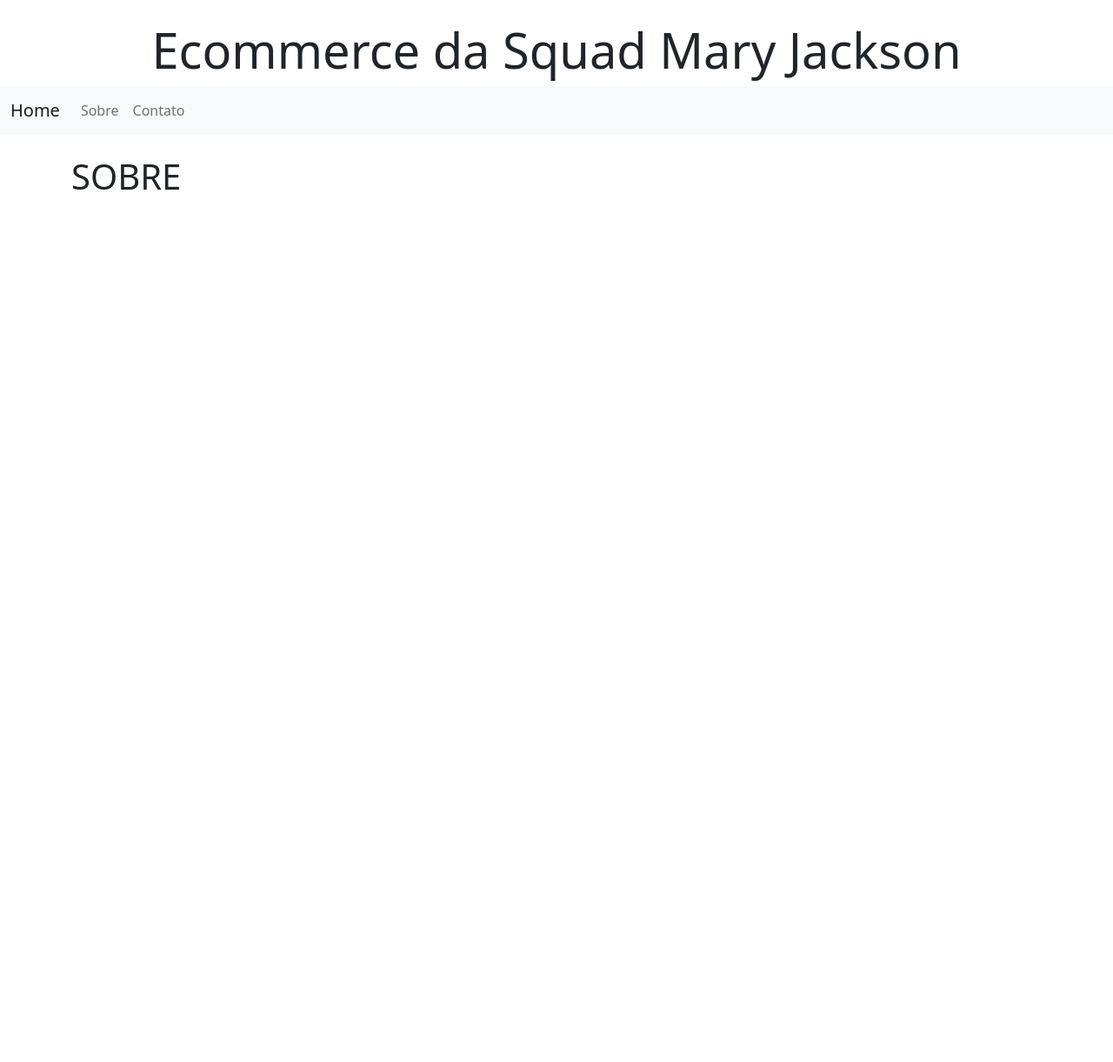
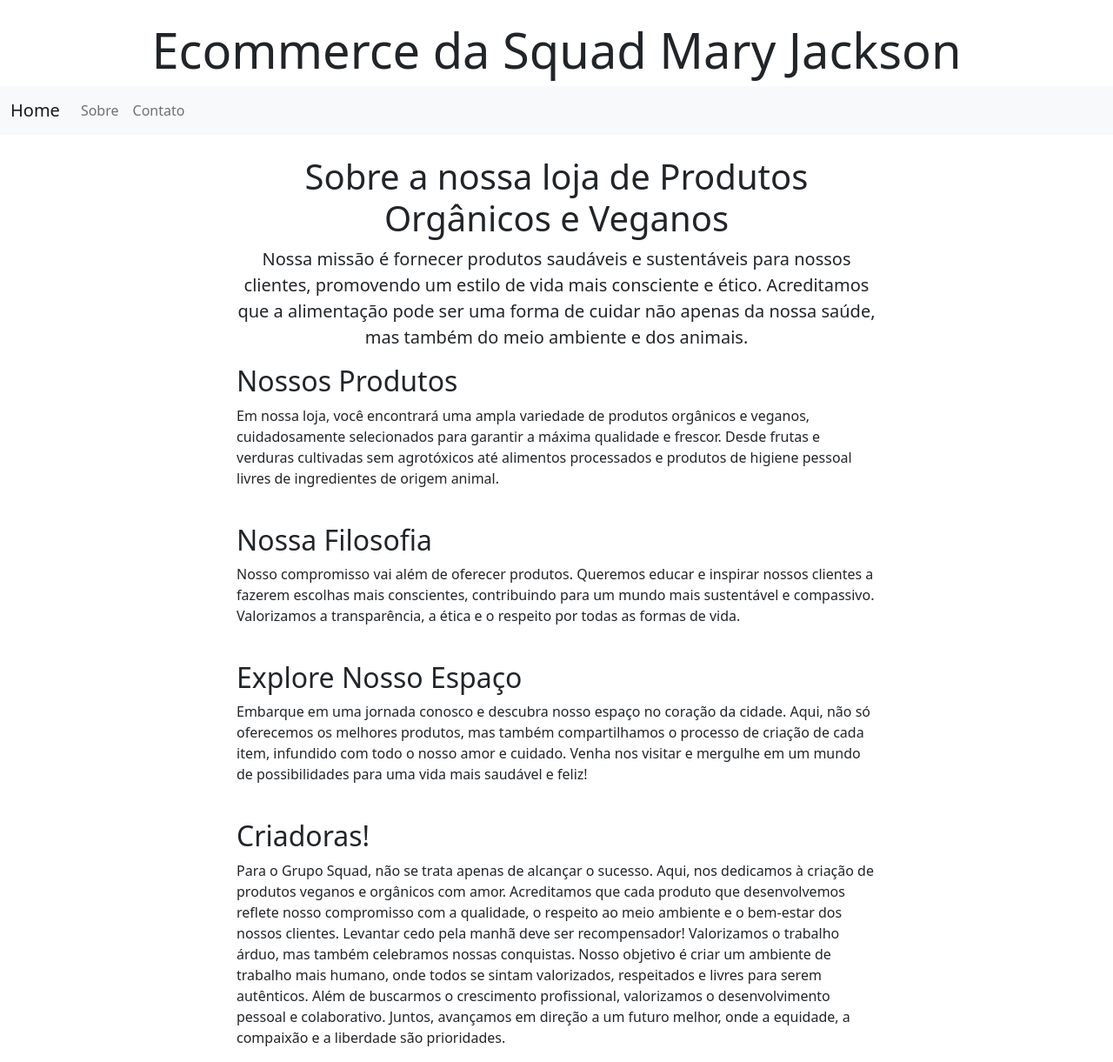
Before and after one commit to tainatravassos/Ecommerce_Mary_Jackson, a Django app: page /sobre/ in a window 1280 px wide. Shown: the whole page at 87% size. Before the commit the page ends 218 px from the top, so only its background shows below. Run offline with Django 5.2, Linux system fonts and the light colour scheme.

Commit message:
feat: inicio do template 'sobre'

```diff
--- a/templates/sobre.html
+++ b/templates/sobre.html
@@ -1,9 +1,48 @@
 {% extends 'base.html' %}
-<title>{% block title%}Sobre{% endblock%}</title>
+{% load static %}
+
+{% block title %}
+    Sobre
+{% endblock %}
+
 {% block content %}
+<div class="container mt-4" >
+    <div class="row">
+        <div class="col-md-8 offset-md-2 text-center">
+            <h1 class="text-center">Sobre a nossa loja de Produtos Orgânicos e Veganos</h1>
+            <p class="lead text-center">Nossa missão é fornecer produtos saudáveis e sustentáveis para nossos clientes, promovendo um estilo de vida mais consciente e ético. Acreditamos que a alimentação pode ser uma forma de cuidar não apenas da nossa saúde, mas também do meio ambiente e dos animais.</p>
+        </div>
+    </div>
 
-<div class="container mt-4">
-    <h1>SOBRE</h1>
+    <div class="row mt-4text-center ">
+        <div class="col-md-8 offset-md-2">
+            <h2>Nossos Produtos</h2>
+            <p>Em nossa loja, você encontrará uma ampla variedade de produtos orgânicos e veganos, cuidadosamente selecionados para garantir a máxima qualidade e frescor. Desde frutas e verduras cultivadas sem agrotóxicos até alimentos processados e produtos de higiene pessoal livres de ingredientes de origem animal.</p>
+        </div>
+    </div>
 
+    <div class="row mt-4">
+        <div class="col-md-8 offset-md-2">
+            <h2>Nossa Filosofia</h2>
+            <p>Nosso compromisso vai além de oferecer produtos. Queremos educar e inspirar nossos clientes a fazerem escolhas mais conscientes, contribuindo para um mundo mais sustentável e compassivo. Valorizamos a transparência, a ética e o respeito por todas as formas de vida.</p>
+        </div>
+    </div>
+
+    <div class="row mt-4">
+        <div class="col-md-8 offset-md-2">
+            <h2>Explore Nosso Espaço</h2>
+            <p>Embarque em uma jornada conosco e descubra nosso espaço no coração da cidade. Aqui, não só oferecemos os melhores produtos, mas também compartilhamos o processo de criação de cada item, infundido com todo o nosso amor e cuidado. Venha nos visitar e mergulhe em um mundo de possibilidades para uma vida mais saudável e feliz!</p>
+        </div>
+    </div>
+
+    <div class="row mt-4">
+        <div class="col-md-8 offset-md-2">
+            <h2>Criadoras!</h2>
+            <p>Para o Grupo Squad, não se trata apenas de alcançar o sucesso. Aqui, nos dedicamos à criação de produtos veganos e orgânicos com amor. Acreditamos que cada produto que desenvolvemos reflete nosso compromisso com a qualidade, o respeito ao meio ambiente e o bem-estar dos nossos clientes. Levantar cedo pela manhã deve ser recompensador! Valorizamos o trabalho árduo, mas também celebramos nossas conquistas. Nosso objetivo é criar um ambiente de trabalho mais humano, onde todos se sintam valorizados, respeitados e livres para serem autênticos. Além de buscarmos o crescimento profissional, valorizamos o desenvolvimento pessoal e colaborativo. Juntos, avançamos em direção a um futuro melhor, onde a equidade, a compaixão e a liberdade são prioridades.</p>
+
+        </div>
+    </div>
+    <script src="https://cdn.jsdelivr.net/npm/@popperjs/core@2.11.6/dist/umd/popper.min.js" integrity="sha384-0Il68U4k7gEw9srIkuRg8Ws2Y0e4ph8v+Nk9+1aXlOUq8g7yAztefyR7xOuqOOtV" crossorigin="anonymous"></script>
+    <script src="https://cdn.jsdelivr.net/npm/bootstrap@5.3.0-beta1/dist/js/bootstrap.min.js" integrity="sha384-+o8lUDEjwJpZyE2+W4tFqJQbeqalCV7kCOy5y7vOa+Pk5RfHQq1By0+8l7W/nhXo" crossorigin="anonymous"></script>
 </div>
 {% endblock %}
```
